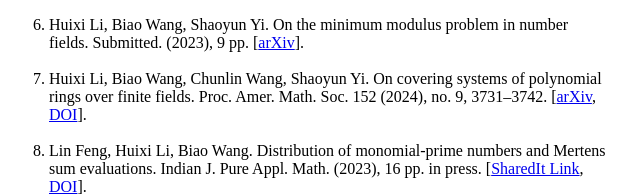
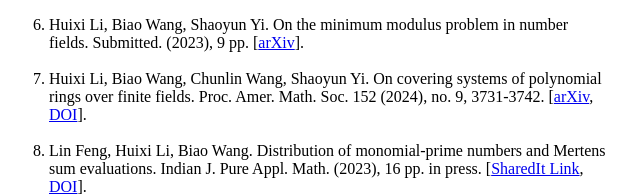
Before and after one commit to b-zeta/biaowang, a plain HTML site: page index.html in a window 1280 px wide. Shown: the part 612-808 px from the top of the page, 331-971 px from the left. Drawn offline with Linux system fonts and the light colour scheme.

Commit message:
Update index.html

```diff
--- a/index.html
+++ b/index.html
@@ -44,7 +44,7 @@ Here are my research profiles at <a href="https://arxiv.org/a/wang_b_5.html">arX
     <li>Huixi Li, Biao Wang, Shaoyun Yi. On the minimum modulus problem in number fields. Submitted. (2023), 9 pp. [<a href="https://arxiv.org/pdf/2302.05946.pdf">arXiv</a>].
 <br><br></li>
 
-   <li>Huixi Li, Biao Wang, Chunlin Wang, Shaoyun Yi. On covering systems of polynomial rings over finite fields. Proc. Amer. Math. Soc. 152 (2024), no. 9, 3731–3742. [<a href="https://arxiv.org/pdf/2308.05378.pdf">arXiv</a>, <a href="https://doi.org/10.1090/proc/16864">DOI</a>].
+   <li>Huixi Li, Biao Wang, Chunlin Wang, Shaoyun Yi. On covering systems of polynomial rings over finite fields. Proc. Amer. Math. Soc. 152 (2024), no. 9, 3731-3742. [<a href="https://arxiv.org/pdf/2308.05378.pdf">arXiv</a>, <a href="https://doi.org/10.1090/proc/16864">DOI</a>].
 <br><br></li>
 
    <li>Lin Feng, Huixi Li, Biao Wang. Distribution of monomial-prime numbers and Mertens sum evaluations.
```
